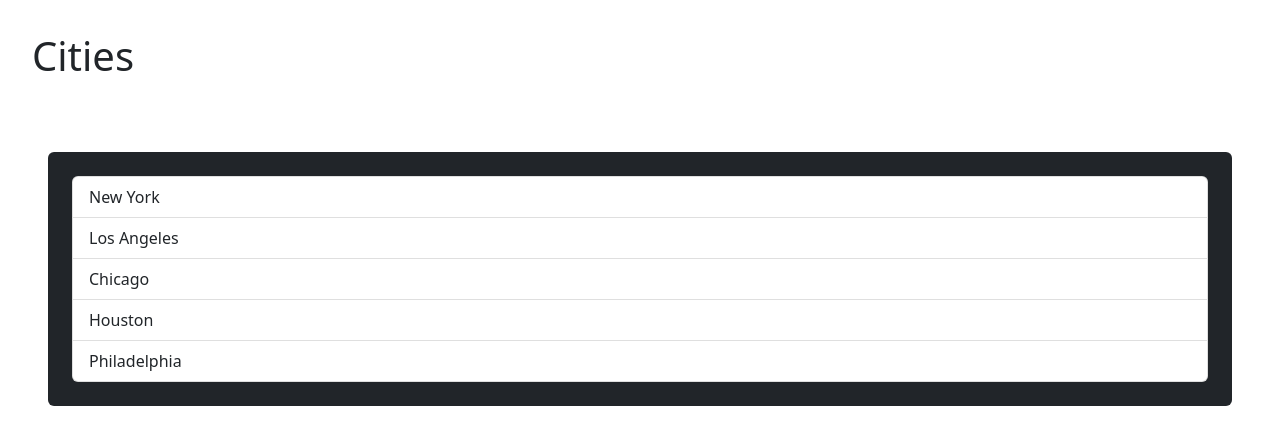
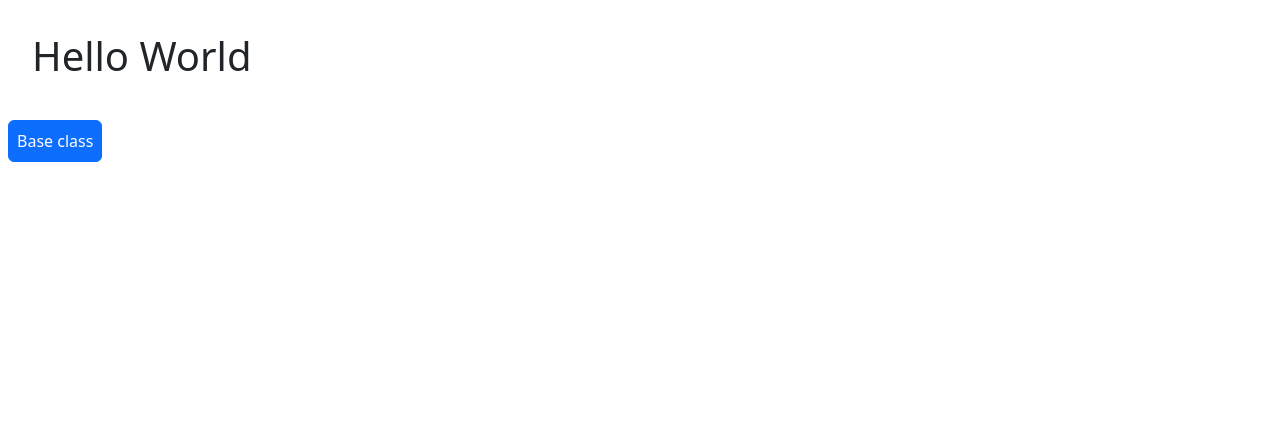
Before and after one commit to casper-zielinski/To-Do-List, a React (Vite) app: page / in a window 1280 px wide. Shown: the top 444 px of the page. Built offline with nearby package versions, Linux system fonts and the light colour scheme.

Commit message:
finished tutorial, exercises completed

```diff
--- a/src/App.tsx
+++ b/src/App.tsx
@@ -1,22 +1,16 @@
-import ListGroup from "./components/ListGroup";
+import { useState } from "react";
+import Button from "./components/Button";
+import ClosingAlert from "./components/ClosingAlert";
 
 function App() {
-  let items = [
-    //for List Elements, normal Array
-    "New York",
-    "Los Angeles",
-    "Chicago",
-    "Houston",
-    "Philadelphia",
-  ];
 
-  const handle = (item: string) => {
-    console.log(item);
-    };
+const [displayerClass, setDisplayerClass] = useState('d-none');
 
   return (
     <div>
-      <ListGroup items={items} heading="Cities" onSelectedItem={handle}/>
+      <h1 className="p-4 m-2">Hello World</h1>
+      <ClosingAlert displayClass={displayerClass} handleCloseAlert={() => setDisplayerClass('d-none') } />
+      <Button onClick={() => setDisplayerClass('d-flex')}/>
     </div>
   );
 }
--- /dev/null
+++ b/src/components/Button.tsx
@@ -0,0 +1,13 @@
+import { useState } from "react";
+
+interface ButtonProps {
+  onClick: () => void;
+}
+
+function Button({ onClick }: ButtonProps) {
+  return (
+    <button type="button" className="btn btn-primary m-2 p-2" onClick={onClick} >Base class</button>
+  );
+}
+
+export default Button
--- /dev/null
+++ b/src/components/ClosingAlert.tsx
@@ -0,0 +1,31 @@
+import { useState } from "react";
+
+interface Props {
+  displayClass?: string; // Optional property to control visibility
+  handleCloseAlert: () => void; // Optional click handler
+}
+
+function ClosingAlert({ displayClass, handleCloseAlert }: Props) {
+  return (
+    <div
+      className={
+        "alert alert-warning alert-dismissible fade show " + displayClass
+      }
+      role="alert"
+    >
+      <strong>Holy guacamole!      - </strong> You should check in on some of those
+      fields below.
+      <button
+        type="button"
+        className="btn-close"
+        data-bs-dismiss="alert"
+        aria-label="Close"
+        onClick={() => {
+          handleCloseAlert();
+        }}
+      ></button>
+    </div>
+  );
+}
+
+export default ClosingAlert;
```
Also changed, not shown: src/components/Alert.tsx (+7 -2 lines), src/components/ExerciseButton.tsx (added, +15 -0 lines), 1 other file (tests, documents, lock files or other folders).
